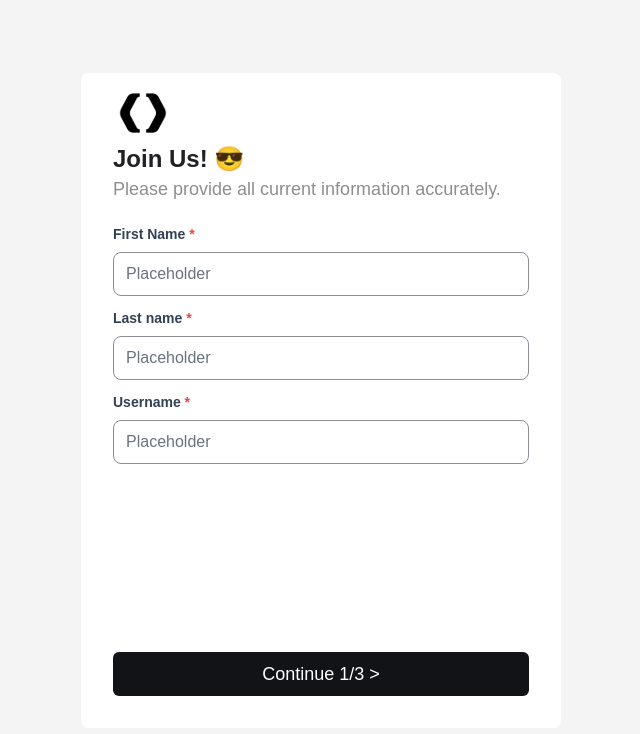
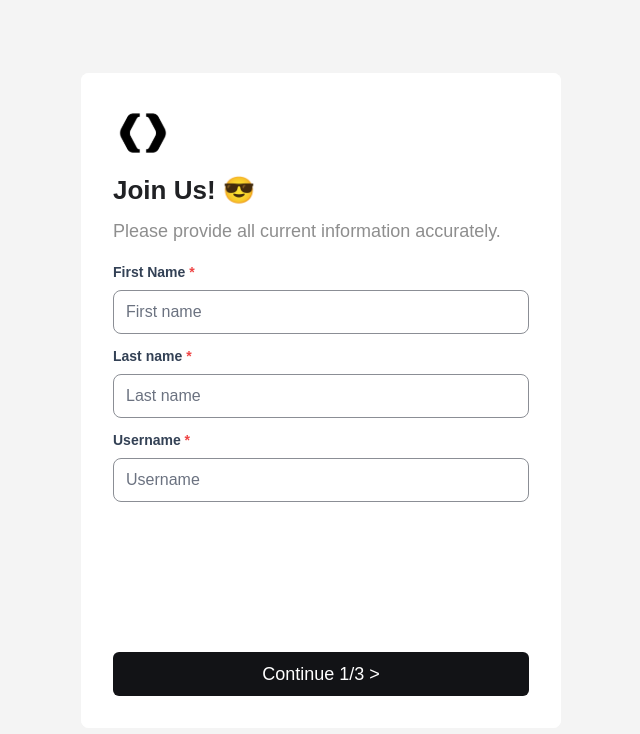
Before and after one commit to Bat-World/multiStepForm, a Next.js app: page / in a window 1280 px wide. Shown: the top 734 px of the page, without its empty margins (319-959 px from the left). Built offline with nearby package versions, Linux system fonts and the light colour scheme.

Commit message:
page three completed

```diff
--- a/package.json
+++ b/package.json
@@ -9,6 +9,7 @@
     "lint": "next lint"
   },
   "dependencies": {
+    "@next/font": "^14.2.15",
     "framer-motion": "^12.0.1",
     "next": "15.1.5",
     "react": "^19.0.0",
--- a/src/app/components/LastPage.js
+++ b/src/app/components/LastPage.js
@@ -3,8 +3,8 @@ import PineconeIcon from "../Icons/PineconeIcon";
 
 export const LastPage = () => {
   return (
-    <div className="w-[480px] h-[193px] bg-[#FFF] rounded-lg flex-col justify-center ">
-      <div className="Container  w-[416px] h-[129px] flex-col justify-center">
+    <div className="w-[480px] h-[655px] bg-[#F4F4F4] rounded-lg  flex items-center ">
+      <div className="Container  w-[448px] h-[239px] flex-col justify-center bg-[#FFF] rounded-lg p-[32px]">
         <div className="FormHeader  w-[416px] h-[129px] flex-col">
           <PineconeIcon />
           <div className="flex direction-row ">
--- a/src/app/components/MultiStep.js
+++ b/src/app/components/MultiStep.js
@@ -1,13 +1,12 @@
 "use client";
 
-import { useState } from "react";
+
 import { StepOne } from "./StepOne";
 import { StepTwo } from "./StepTwo";
 import { LastPage } from "./LastPage";
 import { StepThree } from "./StepThree";
-import React, { useEffect } from "react";
+import { useState, useEffect } from "react";
 import { motion, AnimatePresence } from "framer-motion";
-
 
 export const MultiStep = () => {
   const [currentStep, setCurrentStep] = useState(0);
--- a/src/app/components/StepOne.js
+++ b/src/app/components/StepOne.js
@@ -43,16 +43,16 @@ export const StepOne = (props) => {
       transition={{ duration: 0.5 }}
       className="w-[480px] h-[655px] bg-[#FFF] rounded-lg flex-col justify-center relative"
     >
-      <div className="Container w-[416px] h-[385px] flex-col justify-center absolute top-[10px] left-[32px]">
+      <div className="Container w-[416px] h-[385px] flex-col justify-center absolute top-[30px] left-[32px]">
         <FormHeader />
-        <div className="flex flex-col gap-[8px] mt-[12px]">
+        <div className="flex flex-col gap-[8px] mt-[30px]">
           <label className="text-[#334155] text-sm font-semibold">
             First Name <span className="text-red-500">*</span>
           </label>
           <div className="w-[416px] h-[44px] rounded-lg border border-[#8B8E95] focus-within:border-[#0CA5E9] focus-within:outline-none flex items-center px-3">
             <Input
               className="w-full h-full bg-transparent outline-none text-black placeholder-gray-500"
-              placeholder="Placeholder"
+              placeholder="First name"
               onChange={handleChange}
               name={"firstName"}
               value={formValue.firstName}
@@ -70,7 +70,7 @@ export const StepOne = (props) => {
           <div className="w-[416px] h-[44px] rounded-lg border border-[#8B8E95] focus-within:border-[#0CA5E9] focus-within:outline-none flex items-center px-3">
             <Input
               className="w-full h-full bg-transparent outline-none text-black placeholder-gray-500"
-              placeholder="Placeholder"
+              placeholder="Last name"
               onChange={handleChange}
               name={"lastName"}
               value={formValue.lastName}
@@ -86,7 +86,7 @@ export const StepOne = (props) => {
           <div className="w-[416px] h-[44px] rounded-lg border border-[#8B8E95] focus-within:border-[#0CA5E9] focus-within:outline-none flex items-center px-3">
             <Input
               className="w-full h-full bg-transparent outline-none text-black placeholder-gray-500"
-              placeholder="Placeholder"
+              placeholder="Username"
               onChange={handleChange}
               name={"userName"}
               value={formValue.userName}
--- a/src/app/components/StepThree.js
+++ b/src/app/components/StepThree.js
@@ -10,9 +10,9 @@ export const StepThree = (props) => {
     handleNextPage,
     setFormValue,
     clearError,
+    handleError,
     formValue,
     errors,
-    text
   } = props;
 
   const handleFileChange = (event) => {
@@ -21,22 +21,80 @@ export const StepThree = (props) => {
     clearError("profileImg");
   };
 
+  const handleDateChange = (event) => {
+    const { name, value } = event.target;
+    setFormValue((prev) => ({ ...prev, [name]: value }));
+    clearError(name);
+  };
+
+  const handleFormNextStep = () => {
+    const errors = {};
+    const today = new Date();
+    const birthDate = new Date(formValue.dateBirth);
+    const age = today.getFullYear() - birthDate.getFullYear();
+    const monthDifference = today.getMonth() - birthDate.getMonth();
+
+    if (
+      monthDifference < 0 ||
+      (monthDifference === 0 && today.getDate() < birthDate.getDate())
+    ) {
+      age--;
+    }
+
+    if (age < 18) {
+      errors.dateBirth = "You must be at least 18 years old";
+      handleError(errors);
+      return;
+    }
+
+    const localData = {
+      ...formValue,
+      currentStep: 3,
+    };
+    localStorage.setItem("FormData", JSON.stringify(localData));
+    handleNextPage();
+  };
+
   return (
     <div className="w-[480px] h-[655px] bg-[#FFF] rounded-lg flex-col justify-center relative">
       <div className="Container w-[416px] h-[385px] flex-col justify-center absolute top-[10px] left-[32px]">
         <FormHeader />
         <div className="flex flex-col gap-[8px] mt-[12px]">
           <label className="text-[#334155] text-sm font-semibold">
-            Profile Image <span className="text-red-500">*</span>
+            Date of birth <span className="text-red-500">*</span>
           </label>
-          <div className="w-[416px] h-[180px] rounded-lg border border-[#8B8E95] focus-within:border-[#0CA5E9] focus-within:outline-none flex items-center px-3">
+          <div className="w-[416px] h-[44px] rounded-lg border border-[#8B8E95] focus-within:border-[#0CA5E9] focus-within:outline-none flex items-center px-3">
             <input
+              type="date"
+              className="w-full h-full bg-transparent outline-none text-black placeholder-gray-500"
+              onChange={handleDateChange}
+              name="dateBirth"
+              value={formValue.dateBirth}
+            />
+          </div>
+          {errors.dateBirth && (
+            <p className="text-red-500">{errors.dateBirth}</p>
+          )}
+        </div>
+        <div className="flex flex-col gap-[8px] mt-[12px] ">
+          <div className="w-[180px] h-auto flex justify-start">
+            {" "}
+            <label className="text-[#334155] text-sm font-semibold text-left">
+              Profile Image <span className="text-red-500">*</span>
+            </label>
+          </div>
+          <div className="w-[416px] h-[180px] rounded-lg border border-[#8B8E95] focus-within:border-[#0CA5E9] focus-within:outline-none flex flex-col items-center justify-center px-3">
+            <inputs
               type="file"
-              className="w-full h-full bg-transparent outline-none text-black placeholder-gray-500"
+              className="hidden"
+              id="profileImg"
               onChange={handleFileChange}
               name="profileImg"
             />
-            <DropImgIcon />
+            <label htmlFor="profileImg" className="cursor-pointer">
+              <DropImgIcon />
+            </label>
+            <p className="text-gray-500 mt-2">Click to upload</p>
           </div>
           {errors.profileImg && (
             <p className="text-red-500">{errors.profileImg}</p>
@@ -46,13 +104,13 @@ export const StepThree = (props) => {
       <div className="absolute bottom-[32px] left-[32px] gap-[8px] flex direction-row">
         <Button
           text={"Back"}
-          className="w-[128px] h-[44px] bg-[#FFF] rounded-[6px] border-[1px] border-solid border-[#CBD5E1] text-black text-lg font-medium"
+          className="w-[128px] h-[44px] bg-[#FFF] rounded-[6px] border-[1px] border-solid border-[#CBD5E1] text-black"
           handleNextPage={handleBackPage}
         />
         <Button
           text={"Continue 3/3 >"}
           className="w-[280px] h-[44px] bg-[#121316] rounded-[6px] text-lg font-medium text-[#FFF]"
-          handleNextPage={handleNextPage}
+          handleNextPage={handleFormNextStep}
         />
       </div>
     </div>
--- a/src/app/components/StepTwo.js
+++ b/src/app/components/StepTwo.js
@@ -31,7 +31,7 @@ export const StepTwo = (props) => {
 
   return (
     <div className="w-[480px] h-[655px] bg-[#FFF] rounded-lg flex-col justify-center relative">
-      <div className="Container w-[416px] h-[385px] flex-col justify-center absolute top-[10px] left-[32px]">
+      <div className="Container w-[416px] h-[385px] flex-col justify-center absolute top-[30px] left-[32px]">
         <FormHeader />
         <div className="flex flex-col gap-[8px] mt-[12px]">
           <label className="text-[#334155] text-sm font-semibold">
@@ -40,7 +40,7 @@ export const StepTwo = (props) => {
           <div className="w-[416px] h-[44px] rounded-lg border border-[#8B8E95] focus-within:border-[#0CA5E9] focus-within:outline-none flex items-center px-3">
             <Input
               className="w-full h-full bg-transparent outline-none text-black placeholder-gray-500"
-              placeholder="Placeholder"
+              placeholder="Email"
               onChange={handleChange}
               name={"email"}
               value={formValue.email}
@@ -56,7 +56,7 @@ export const StepTwo = (props) => {
           <div className="w-[416px] h-[44px] rounded-lg border border-[#8B8E95] focus-within:border-[#0CA5E9] focus-within:outline-none flex items-center px-3">
             <Input
               className="w-full h-full bg-transparent outline-none text-black placeholder-gray-500"
-              placeholder="Placeholder"
+              placeholder="Phone number"
               onChange={handleChange}
               name={"phoneNumber"}
               value={formValue.phoneNumber}
@@ -74,7 +74,7 @@ export const StepTwo = (props) => {
           <div className="w-[416px] h-[44px] rounded-lg border border-[#8B8E95] focus-within:border-[#0CA5E9] focus-within:outline-none flex items-center px-3">
             <Input
               className="w-full h-full bg-transparent outline-none text-black placeholder-gray-500"
-              placeholder="Placeholder"
+              placeholder="Password"
               onChange={handleChange}
               name={"password"}
               value={formValue.password}
@@ -91,7 +91,7 @@ export const StepTwo = (props) => {
           <div className="w-[416px] h-[44px] rounded-lg border border-[#8B8E95] focus-within:border-[#0CA5E9] focus-within:outline-none flex items-center px-3">
             <Input
               className="w-full h-full bg-transparent outline-none text-black placeholder-gray-500"
-              placeholder="Placeholder"
+              placeholder="Confirm password"
               onChange={handleChange}
               name={"confirmPassword"}
               value={formValue.confirmPassword}
--- a/src/app/components/formHeader.js
+++ b/src/app/components/formHeader.js
@@ -7,9 +7,9 @@ export const FormHeader = () => {
       <div className="FormHeader  w-[416px] h-[129px] flex-col">
         <PineconeIcon />
         <div className="flex direction-row ">
-          <p className="font-semibold text-[#202124] text-2xl">Join Us! 😎</p>
+          <p className="font-semibold text-[#202124] text-[26px] mt-[8px]">Join Us! 😎</p>
         </div>
-        <p className="font-normal  text-[#8E8E8E] text-lg">
+        <p className=" text-[#8E8E8E] text-[18px] font-medium mt-[8px]">
           Please provide all current information accurately.
         </p>
       </div>
```
Also changed, not shown: 1 other file (tests, documents, lock files or other folders).
